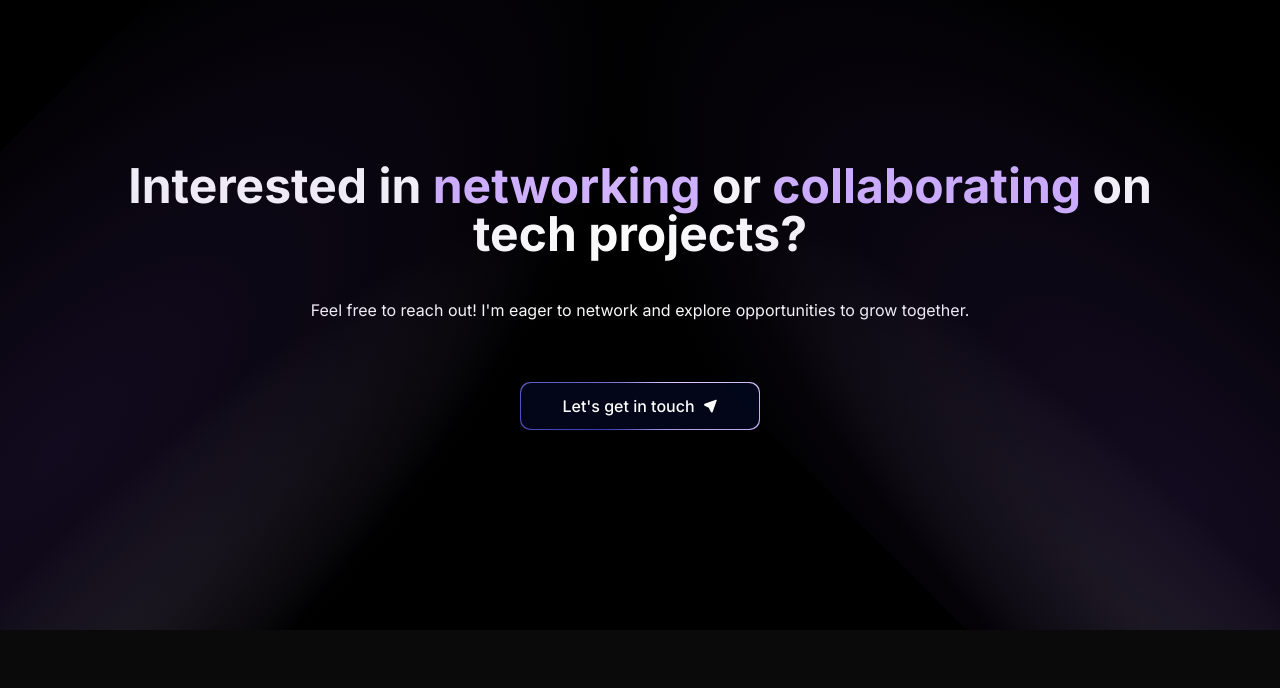
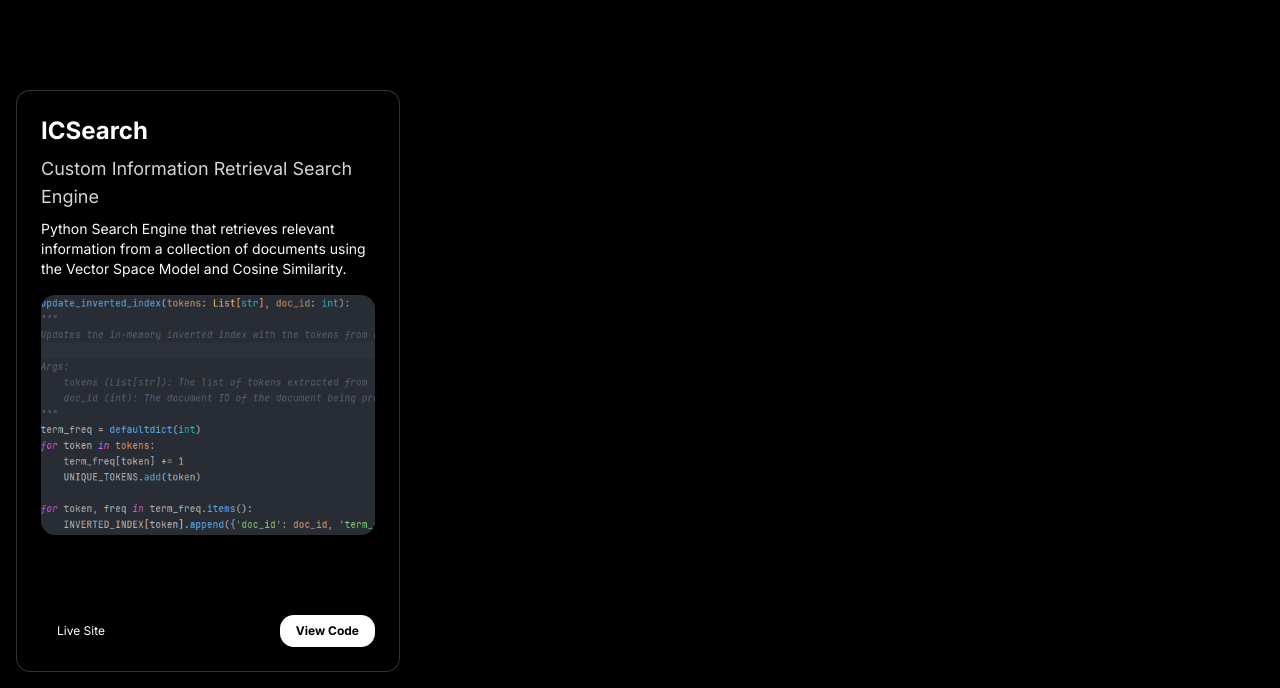
Before and after one commit to sherard-dalaguit/stephen_portfolio, a Next.js app: page / in a window 1280 px wide. Shown: the part 1632-2320 px from the top of the page. Before the commit the page ends 2262 px from the top, so only its background shows below. Built offline with nearby package versions, Linux system fonts and the light colour scheme.

Commit message:
Add ICSearch project details to index

```diff
--- a/data/index.tsx
+++ b/data/index.tsx
@@ -77,4 +77,14 @@ export const projects = [
     githubLink: "https://github.com/sherard-dalaguit/TeamSync",
     deployedLink: "https://team-sync-brown.vercel.app/",
   },
+  {
+    id: 4,
+    title: "ICSearch",
+    subheader: "Custom Information Retrieval Search Engine",
+    des: "Python Search Engine that retrieves relevant information from a collection of documents using the Vector Space Model and Cosine Similarity.",
+    img: "/ICSearch.png",
+    iconLists: ["/re.svg", "/next.svg", "/ts.svg", "/convex.webp", "/shadcn.ico"],
+    githubLink: "https://github.com/sherard-dalaguit/TeamSync",
+    deployedLink: "",
+  },
 ];
```
Also changed, not shown: public/ICSearch.png (added).
